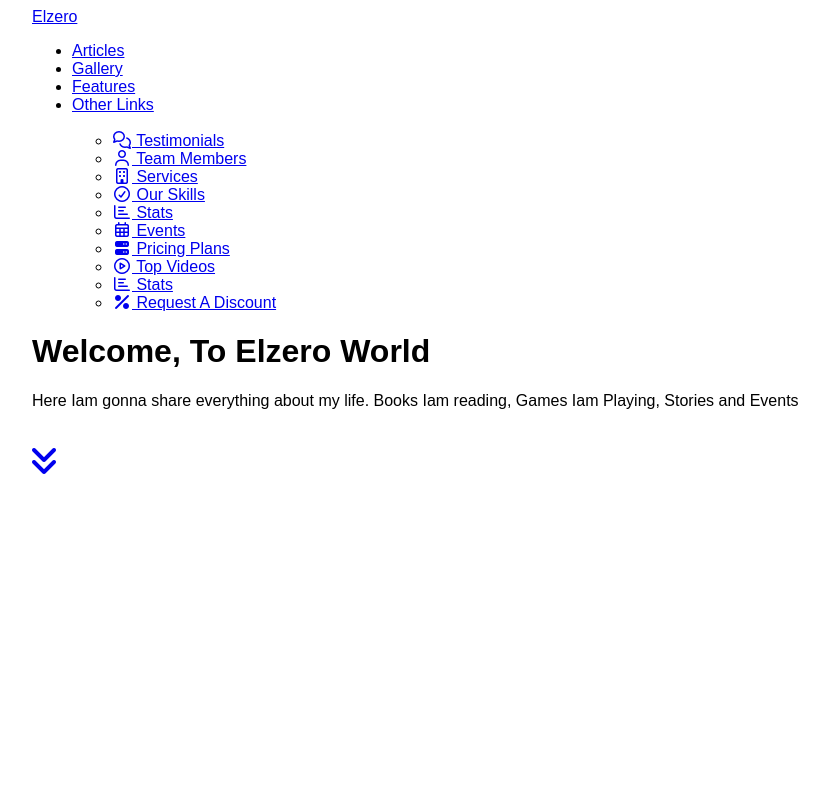
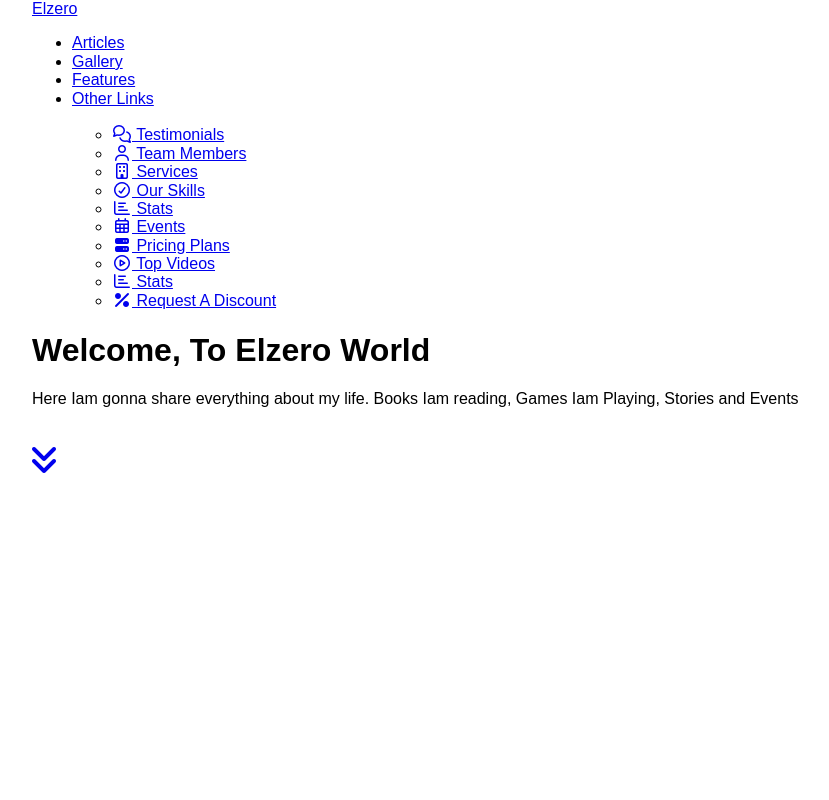
Before and after one commit to iraqianDev/iraqianDev.github.io, a plain HTML site: page project_three/index.html in a window 1280 px wide. Shown: the top 800 px of the page, without its empty margins (38-867 px from the left). Drawn offline with Linux system fonts and the light colour scheme; files that its build step writes are made by us from their sources.

Commit message:
fix a freaking small problem

```diff
--- a/project_three/index.html
+++ b/project_three/index.html
@@ -12,7 +12,7 @@
     <!-- Icons Css -->
     <link rel="stylesheet" href="css/all.min.css">
     <!-- normalize it -->
-    <link rel="stylesheet" href="css/normlize.css>
+    <link rel="stylesheet" href="css/normlize.css">
     <!-- font -->
     <link rel="preconnect" href="https://fonts.googleapis.com">
     <link rel="preconnect" href="https://fonts.gstatic.com" crossorigin>
```
